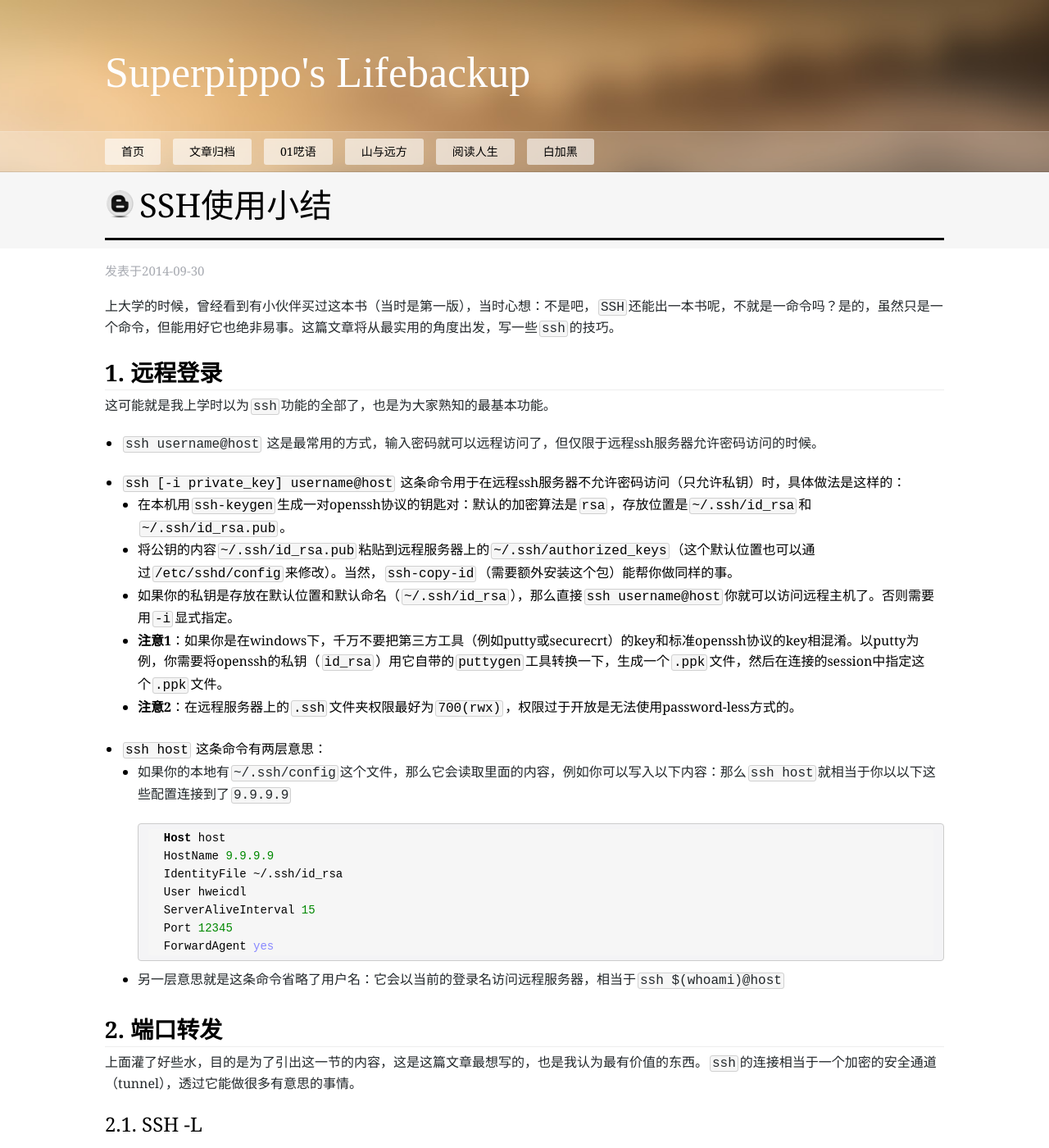
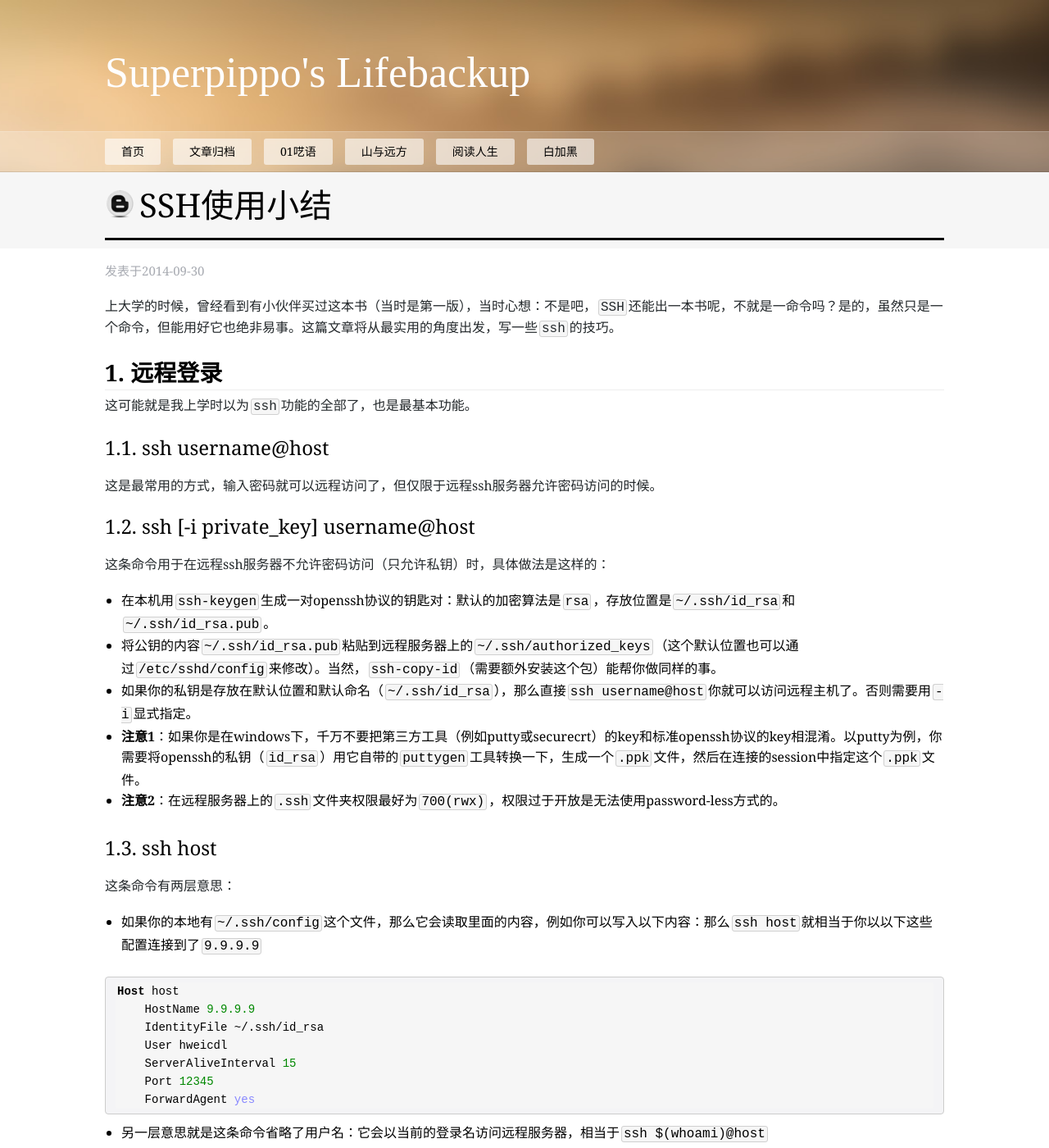
Before and after one commit to Huang-Wei/huang-wei.github.io, a Jekyll site: the page built from _posts/2014-09-30-ssh-summary.md, in a window 1280 px wide and 1400 px high. Shown: the whole window at 82% size. Built offline with Jekyll 4.4.1, drawn with Linux system fonts in a browser that asks for light colours; nearby versions of some CDN libraries; Markdown is read by kramdown in place of the engine named in the settings.

Commit message:
change article ssh format

````diff
--- a/_posts/2014-09-30-ssh-summary.md
+++ b/_posts/2014-09-30-ssh-summary.md
@@ -10,34 +10,39 @@ categories: programming
 
 ## 1. 远程登录
 
-这可能就是我上学时以为`ssh`功能的全部了，也是为大家熟知的最基本功能。
+这可能就是我上学时以为`ssh`功能的全部了，也是最基本功能。
 
-* `ssh username@host`
+### 1.1. ssh username@host
+
 这是最常用的方式，输入密码就可以远程访问了，但仅限于远程ssh服务器允许密码访问的时候。
 
-* `ssh [-i private_key] username@host`
+### 1.2. ssh [-i private_key] username@host
+
 这条命令用于在远程ssh服务器不允许密码访问（只允许私钥）时，具体做法是这样的：
-    * 在本机用`ssh-keygen`生成一对openssh协议的钥匙对：默认的加密算法是`rsa`，存放位置是`~/.ssh/id_rsa`和`~/.ssh/id_rsa.pub`。
-    * 将公钥的内容`~/.ssh/id_rsa.pub`粘贴到远程服务器上的`~/.ssh/authorized_keys`（这个默认位置也可以通过`/etc/sshd/config`来修改）。当然，`ssh-copy-id`（需要额外安装这个包）能帮你做同样的事。
-    * 如果你的私钥是存放在默认位置和默认命名（`~/.ssh/id_rsa`），那么直接`ssh username@host`你就可以访问远程主机了。否则需要用`-i`显式指定。
-    * **注意1**：如果你是在windows下，千万不要把第三方工具（例如putty或securecrt）的key和标准openssh协议的key相混淆。以putty为例，你需要将openssh的私钥（`id_rsa`）用它自带的`puttygen`工具转换一下，生成一个`.ppk`文件，然后在连接的session中指定这个`.ppk`文件。
-    * **注意2**：在远程服务器上的`.ssh`文件夹权限最好为`700(rwx)`，权限过于开放是无法使用password-less方式的。
 
-* `ssh host`
+* 在本机用`ssh-keygen`生成一对openssh协议的钥匙对：默认的加密算法是`rsa`，存放位置是`~/.ssh/id_rsa`和`~/.ssh/id_rsa.pub`。
+* 将公钥的内容`~/.ssh/id_rsa.pub`粘贴到远程服务器上的`~/.ssh/authorized_keys`（这个默认位置也可以通过`/etc/sshd/config`来修改）。当然，`ssh-copy-id`（需要额外安装这个包）能帮你做同样的事。
+* 如果你的私钥是存放在默认位置和默认命名（`~/.ssh/id_rsa`），那么直接`ssh username@host`你就可以访问远程主机了。否则需要用`-i`显式指定。
+* **注意1**：如果你是在windows下，千万不要把第三方工具（例如putty或securecrt）的key和标准openssh协议的key相混淆。以putty为例，你需要将openssh的私钥（`id_rsa`）用它自带的`puttygen`工具转换一下，生成一个`.ppk`文件，然后在连接的session中指定这个`.ppk`文件。
+* **注意2**：在远程服务器上的`.ssh`文件夹权限最好为`700(rwx)`，权限过于开放是无法使用password-less方式的。
+
+### 1.3. ssh host
+
 这条命令有两层意思：
-    * 如果你的本地有`~/.ssh/config`这个文件，那么它会读取里面的内容，例如你可以写入以下内容：那么`ssh host`就相当于你以以下这些配置连接到了`9.9.9.9`
 
-        ```
-    Host host
-        HostName 9.9.9.9
-        IdentityFile ~/.ssh/id_rsa
-        User hweicdl
-        ServerAliveInterval 15
-        Port 12345
-        ForwardAgent yes
-        ```
+* 如果你的本地有`~/.ssh/config`这个文件，那么它会读取里面的内容，例如你可以写入以下内容：那么`ssh host`就相当于你以以下这些配置连接到了`9.9.9.9`
 
-    * 另一层意思就是这条命令省略了用户名：它会以当前的登录名访问远程服务器，相当于`ssh $(whoami)@host`
+```
+Host host
+    HostName 9.9.9.9
+    IdentityFile ~/.ssh/id_rsa
+    User hweicdl
+    ServerAliveInterval 15
+    Port 12345
+    ForwardAgent yes
+```
+
+* 另一层意思就是这条命令省略了用户名：它会以当前的登录名访问远程服务器，相当于`ssh $(whoami)@host`
 
 ## 2. 端口转发
 
@@ -61,10 +66,10 @@ ssh -L 8000:vm1:80 username@jumpbox
 
 * **注意1:** 这条命令成功的前提是vm1的80端口是能从jumpbox直接访问的。如果vm1的80端口是在防火墙后面的，那就要做两层转发：`本地:8000 -> jumpbox:[some_port]` and `jumpbox:[some_port] -> vm1:80`。即：
 
-```
-ssh -L 8000:localhost:7777 username@jumpbox # 此命令运行在本地
-ssh -L 7777:localhost:80 username@vm1 # 此命令运行在jumpbox
-```
+    ```
+    ssh -L 8000:localhost:7777 username@jumpbox # 此命令运行在本地
+    ssh -L 7777:localhost:80 username@vm1 # 此命令运行在jumpbox
+    ```
 
 * **注意2:** 如果想在后台长时间地维持这个通道，可以加入以下参数：`ssh -qTfnN -L 8000:vm1:80 username@jumpbox`。
 
````
Also changed, not shown: other parts of _posts/2014-09-30-ssh-summary.md (+7 -5 lines).
